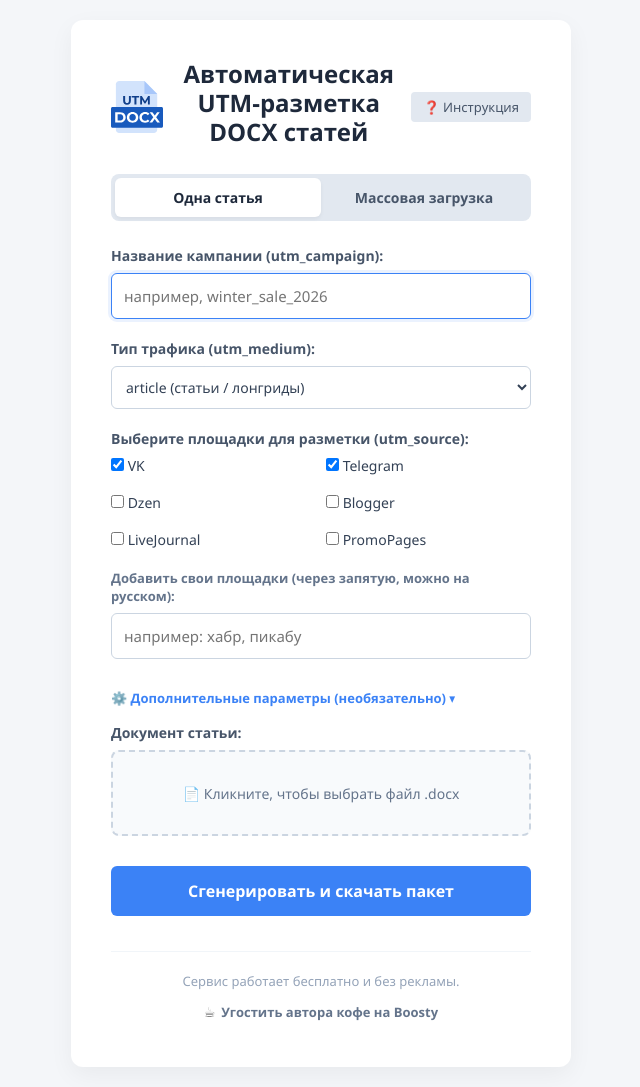
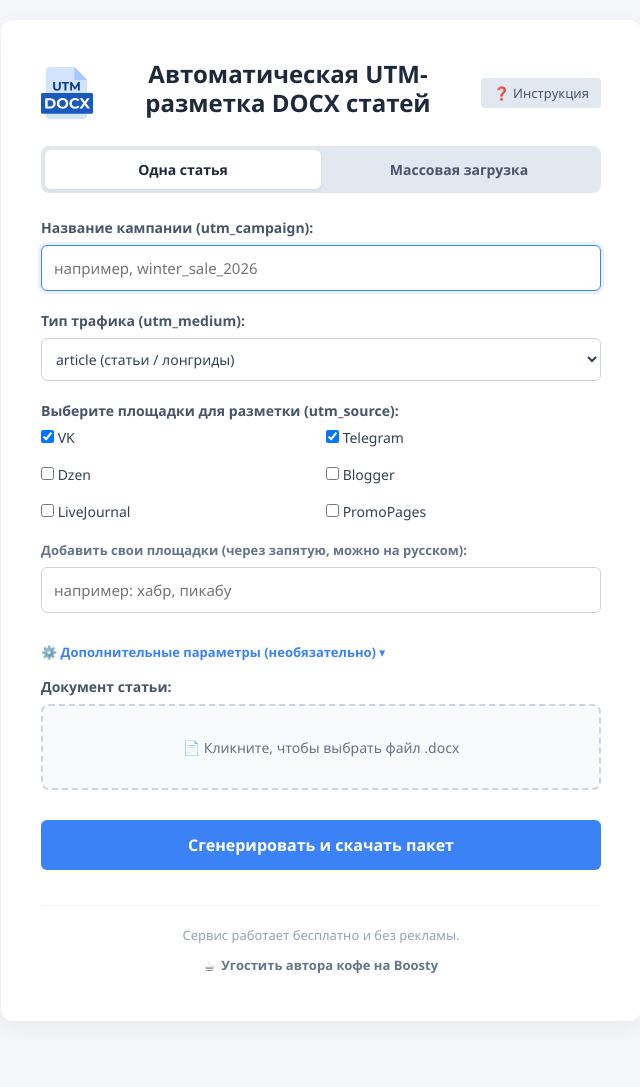
Before and after one commit to OSP-Scata/Docx_UTM_gen_web, a FastAPI app: page / in a window 1280 px wide. Shown: the whole page, without its empty margins (319-959 px from the left). After the commit the page ends 973 px from the top, so only its background shows below. Run offline with FastAPI, Linux system fonts and the light colour scheme.

Commit message:
fix: a bit more space in main container

```diff
--- a/static/style.css
+++ b/static/style.css
@@ -19,7 +19,7 @@ body {
         box-shadow: 0 8px 24px rgba(0,0,0,0.05);
         padding: 40px;
         width: 100%;
-        max-width: 500px;
+        max-width: 640px;
         position: relative;
 }
 h1 {
@@ -349,7 +349,7 @@ button:hover {
 .brand-box h1 {
     font-size: 24px;
     line-height: 1.2;
-    max-width: 240px;
+    max-width: 360px;
     color: #1e293b;
 }
 /* Селект для дополнительных параметров */
@@ -380,6 +380,10 @@ button:hover {
 }
 /* Позиционирование на смартфонах */
 @media (max-width: 480px) {
+    .container {
+        max-width: 500px;
+        padding: 40px;
+    }
     .header-wrapper {
         flex-direction: column;
         align-items: center;
@@ -390,6 +394,7 @@ button:hover {
         width: 100%;
     }
     .brand-box h1 {
+        max-width: 280px;
         text-align: left;
     }
     #openHelpBtn {
```
